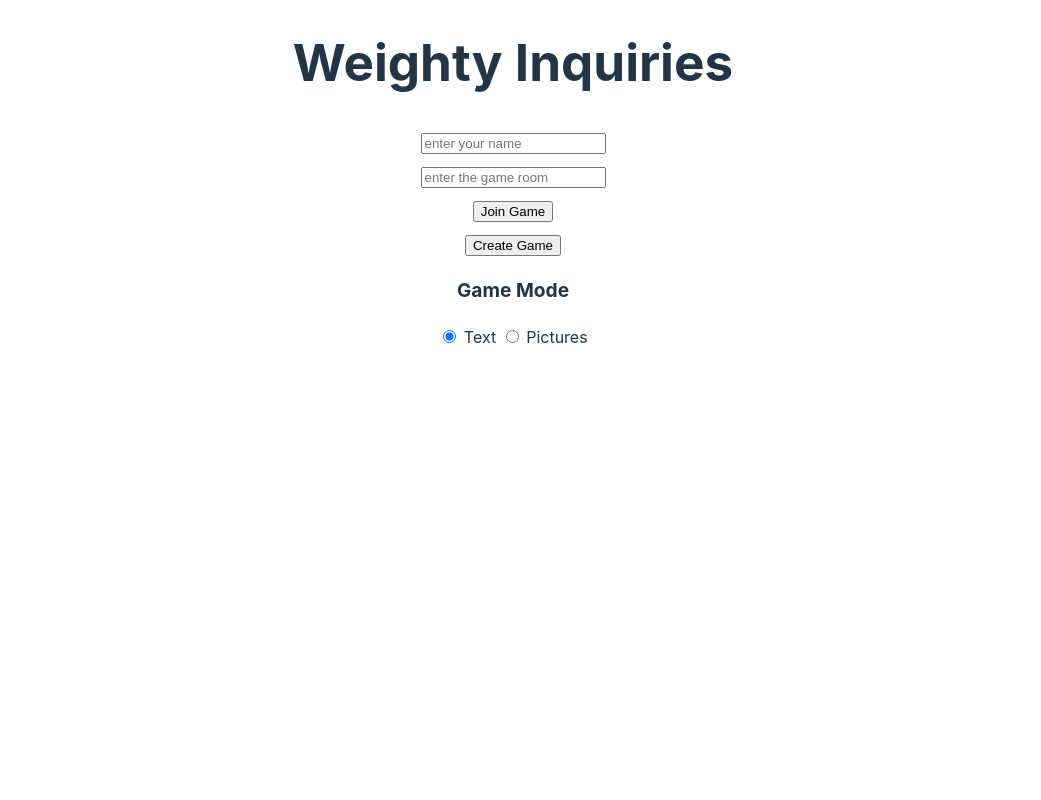
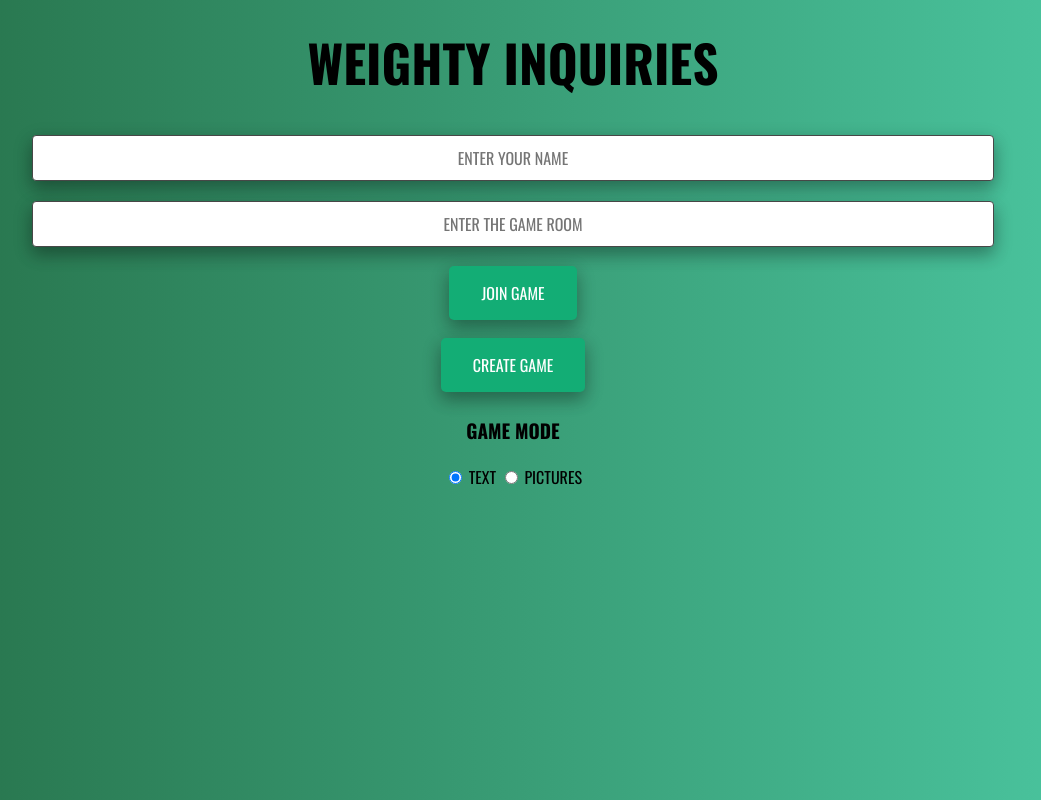
Before and after one commit to lukemcneil/the-election-game, a SvelteKit app in the folder client-svelte/: page / in a window 1280 px wide. Shown: the whole page, without its empty margins (127-1168 px from the left). Built offline with nearby package versions, Linux system fonts and the light colour scheme.

Commit message:
started on player css

```diff
--- a/client-svelte/src/app.css
+++ b/client-svelte/src/app.css
@@ -1,9 +1,10 @@
+@import url('https://fonts.googleapis.com/css2?family=Oswald:wght@200..700&display=swap');
 :root {
-  font-family: Inter, system-ui, Avenir, Helvetica, Arial, sans-serif;
+  font-family: Oswald, sans-serif;
   line-height: 1.5;
   font-weight: 400;
 
-  color-scheme: light dark;
+  color-scheme: light;
   color: rgba(255, 255, 255, 0.87);
   background-color: #242424;
 
@@ -11,10 +12,7 @@
   text-rendering: optimizeLegibility;
   -webkit-font-smoothing: antialiased;
   -moz-osx-font-smoothing: grayscale;
-}
-
-label {
-  text-align: center;
+  text-transform: uppercase; /* Ensure text is displayed in uppercase */
 }
 
 a {
@@ -52,46 +50,12 @@ h3 {
   text-align: center;
 }
 
-.card {
-  padding: 2em;
-}
-
-#app {
-  max-width: 1280px;
-  margin: 0 auto;
-  padding: 2rem;
-  text-align: center;
-}
-
-button {
-  border-radius: 8px;
-  border: 1px solid transparent;
-  padding: 0.6em 1.2em;
-  font-size: 1em;
-  font-weight: 500;
-  font-family: inherit;
-  background-color: #1a1a1a;
-  cursor: pointer;
-  transition: border-color 0.25s;
-}
-button:hover {
-  border-color: #646cff;
-}
-button:focus,
-button:focus-visible {
-  outline: 4px auto -webkit-focus-ring-color;
-}
-
 @media (prefers-color-scheme: light) {
   :root {
-    color: #213547;
-    background-color: #ffffff;
-  }
-  a:hover {
-    color: #747bff;
-  }
-  button {
-    background-color: #f9f9f9;
+    color: black;
+    background-image: linear-gradient(90deg, rgb(38, 112, 72), rgb(76, 201, 163));
+    /* color: #213547;
+    background-color: #ffffff; */
   }
 }
 
@@ -99,3 +63,68 @@ div {
   padding: 5px;
   text-align: center;
 }
+
+.player {
+  width: 100%;
+  padding: 10px;
+  margin-bottom: 15px;
+  font-size: 16px;
+  border: 2px solid #333;
+  border-radius: 5px;
+  font-family: 'Anton', sans-serif; /* Blocky font */
+  text-transform: uppercase; /* Ensure text is uppercase */
+  outline: none; /* Remove default outline */
+  transition: border-color 0.3s ease;
+}
+
+     .small-button {
+        background-color: #13ad75; /* Green */
+        font-family: inherit;
+        border: none;
+        color: white;
+        padding: 5px 10px;
+        text-align: center;
+        text-decoration: none;
+        display: inline-block;
+        font-size: 16px;
+        margin: 4px 2px;
+        cursor: pointer;
+        -webkit-transition-duration: 0.4s; /* Safari */
+        transition-duration: 0.4s;
+        border-radius: 5px;
+  text-transform: uppercase; /* Ensure text is displayed in uppercase */
+     }
+
+    .button {
+        background-color: #13ad75; /* Green */
+        font-family: inherit;
+        border: none;
+        color: white;
+        padding: 15px 32px;
+        text-align: center;
+        text-decoration: none;
+        display: inline-block;
+        font-size: 16px;
+        margin: 4px 2px;
+        cursor: pointer;
+        -webkit-transition-duration: 0.4s; /* Safari */
+        transition-duration: 0.4s;
+        border-radius: 5px;
+  text-transform: uppercase; /* Ensure text is displayed in uppercase */
+    }
+
+    .shadow {
+        box-shadow: 0 8px 16px 0 rgba(0,0,0,0.2), 0 6px 20px 0 rgba(0,0,0,0.19);
+    }
+
+.input-field {
+  width: 75%;
+  padding: 10px;
+  margin: 5px 0;
+  font-size: 16px;
+  border: 1px solid #474747;
+  border-radius: 4px;
+  font-family: Oswald, sans-serif;
+  text-transform: uppercase; /* Ensure text is displayed in uppercase */
+  text-align: center;
+}
--- a/client-svelte/src/lib/Button.svelte
+++ b/client-svelte/src/lib/Button.svelte
@@ -3,7 +3,16 @@
     export let onClick = () => (console.log("hello world"));
 </script>
 
-
-<button on:click={onClick}>
+{#if text.length == 1}
+<button class="small-button shadow" on:click={onClick}>
     {text}
 </button>
+{:else}
+<button class="button shadow" on:click={onClick}>
+    {text}
+</button>
+{/if}
+
+<style>
+	@import '../app.css';
+</style>
--- a/client-svelte/src/lib/InputField.svelte
+++ b/client-svelte/src/lib/InputField.svelte
@@ -1,8 +1,10 @@
 <script lang="ts">
     export let text: string;
     export let value = "";
-    // $: console.log(value);
 </script>
 
-<input bind:value={value} placeholder={text} />
-<!-- <p> Hello {name || 'person'}!</p> -->
+<input class="input-field shadow" bind:value={value} placeholder={text} />
+
+<style>
+	@import '../app.css';
+</style>
--- a/client-svelte/src/lib/menus/Answer.svelte
+++ b/client-svelte/src/lib/menus/Answer.svelte
@@ -68,14 +68,12 @@
 </script>
 
 <main>
-	<h2>
-		Round: {round_count}
-	</h2>
-	<h3>
-		{game_name}
-	</h3>
+	<h1>
+		Weighty Inquiries
+	</h1>
 	<div>
 		{current_question}
+		<Button text="↻" onClick={onChangeQuestion} />
 	</div>
 	<div>
 		<InputField bind:value={answer} text="enter your answer" />
@@ -86,14 +84,11 @@
 
 	<h3>Players</h3>
 	{#each players as player}
-		<div>
+		<div class="player">
 			{player}
 		</div>
 	{/each}
 	<h3>Change Question</h3>
-	<div>
-		<Button text="New Question" onClick={onChangeQuestion} />
-	</div>
 	<div>
 		<InputField bind:value={prompt} text="enter Mr. GPT prompt" />
 	</div>
--- a/client-svelte/src/routes/+page.svelte
+++ b/client-svelte/src/routes/+page.svelte
@@ -126,4 +126,5 @@
 
 <style>
 	@import '../app.css';
+
 </style>
```
